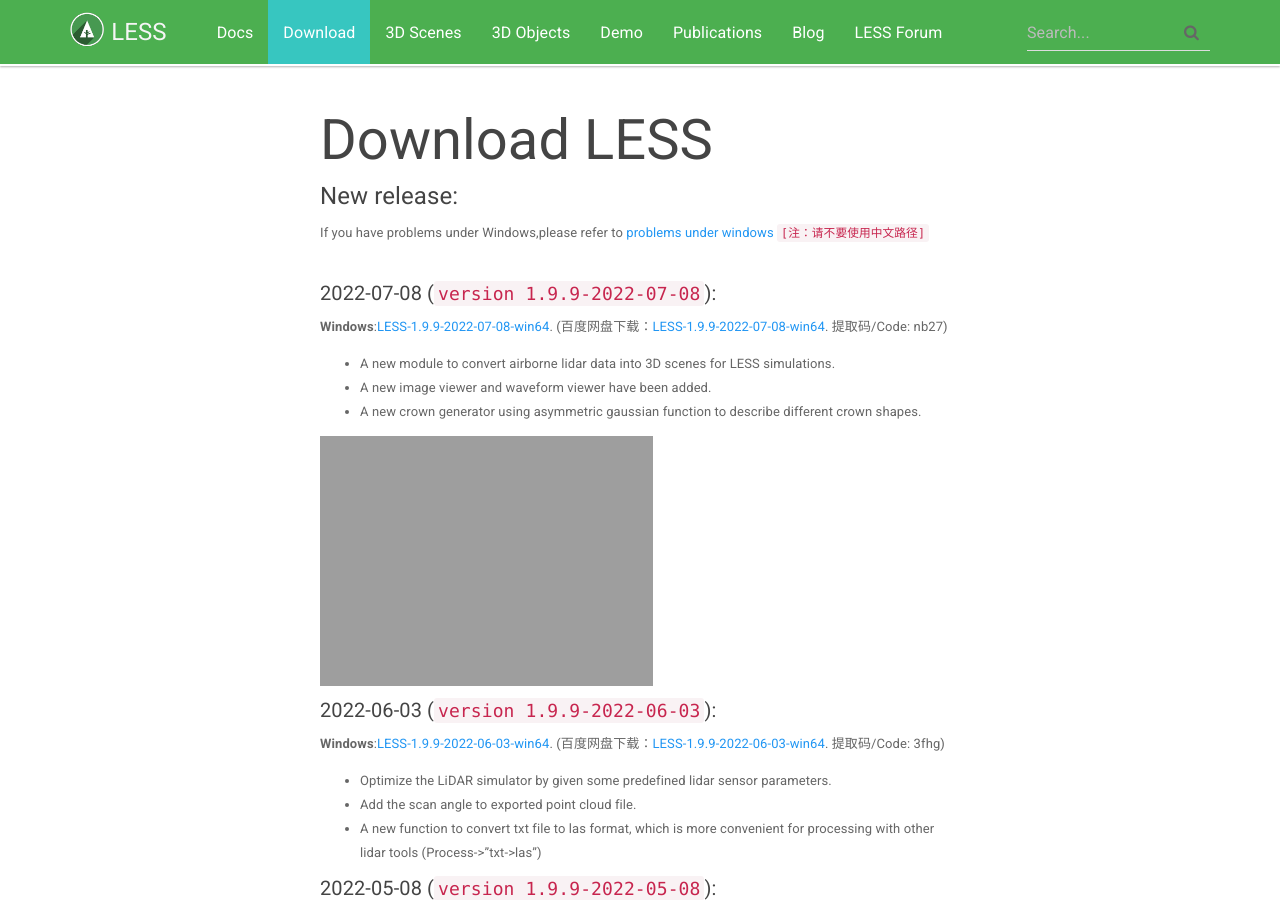
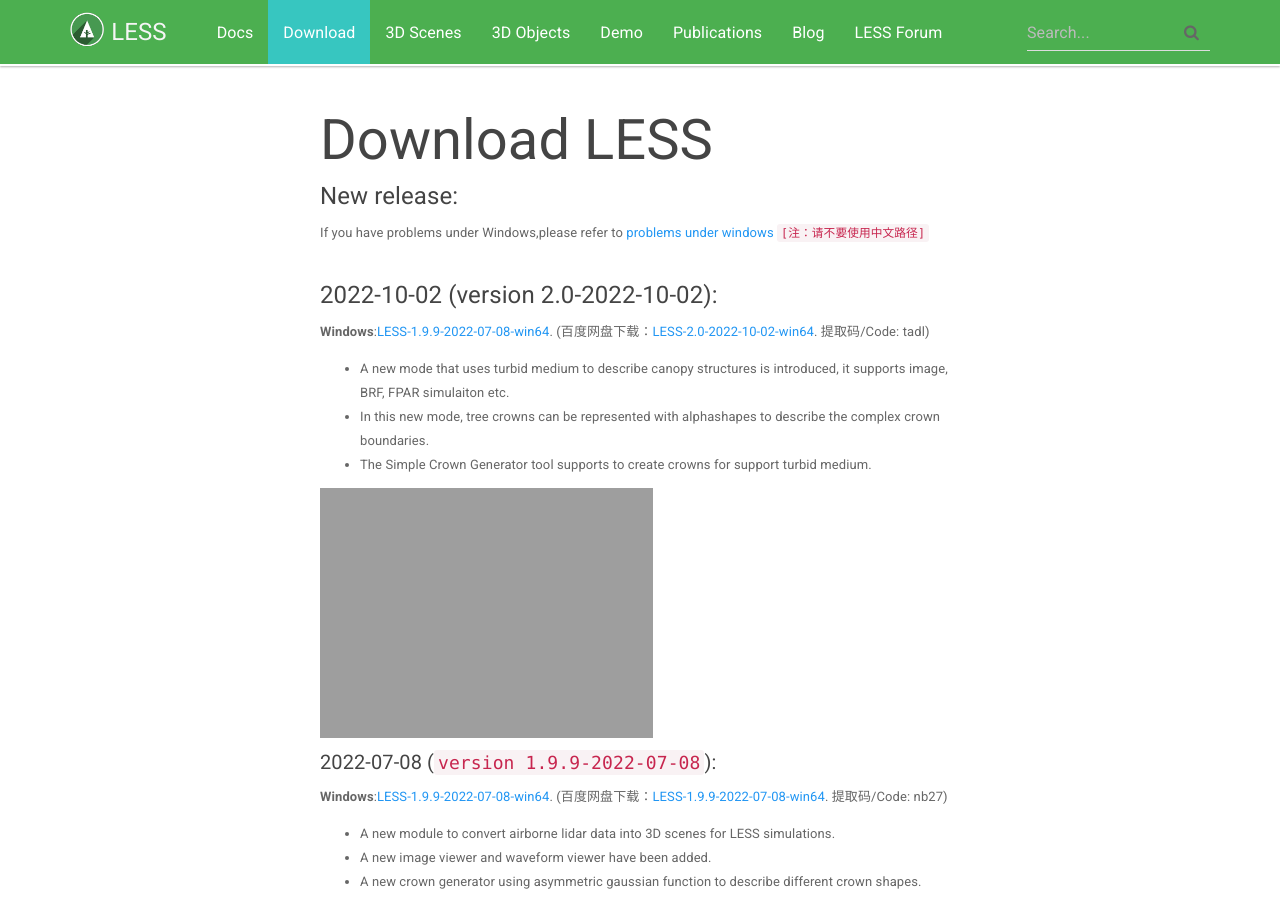
Before and after one commit to jianboqi/jianboqi.github.io, a Jekyll site: the page built from download-less.md, in a window 1280 px wide and 900 px high. Built offline with Jekyll 4.4.1, drawn with Linux system fonts in a browser that asks for light colours; nearby versions of some CDN libraries.

Commit message:
Update download-less.md

```diff
--- a/download-less.md
+++ b/download-less.md
@@ -13,6 +13,15 @@
 `[注：请不要使用中文路径]`
 <br>
 <br>
+#### 2022-10-02 (version 2.0-2022-10-02):
+**Windows**:<a href="https://drive.google.com/file/d/1Rg85Fh56lvT3S4jCsVNmDEdIjpfmJ2tA/view?usp=sharing">LESS-1.9.9-2022-07-08-win64</a>. (百度网盘下载：<a href="https://pan.baidu.com/s/1TuxErHWKpVyf4AJPUiLXPQ?pwd=tadl">LESS-2.0-2022-10-02-win64</a>. 提取码/Code: tadl)
+
+* A new mode that uses turbid medium to describe canopy structures is introduced, it supports image, BRF, FPAR simulaiton etc.
+* In this new mode, tree crowns can be represented with alphashapes to describe the complex crown boundaries.
+* The Simple Crown Generator tool supports to create crowns for support turbid medium.
+
+<img src="http://lessrt.org/img/content/turbidsim.png" height="250"/>
+
 ##### 2022-07-08 (`version 1.9.9-2022-07-08`):
 **Windows**:<a href="https://drive.google.com/file/d/1Rg85Fh56lvT3S4jCsVNmDEdIjpfmJ2tA/view?usp=sharing">LESS-1.9.9-2022-07-08-win64</a>. (百度网盘下载：<a href="https://pan.baidu.com/s/18LzG7bGKCebZ7KR6fxDVNA">LESS-1.9.9-2022-07-08-win64</a>. 提取码/Code: nb27)
 
```
